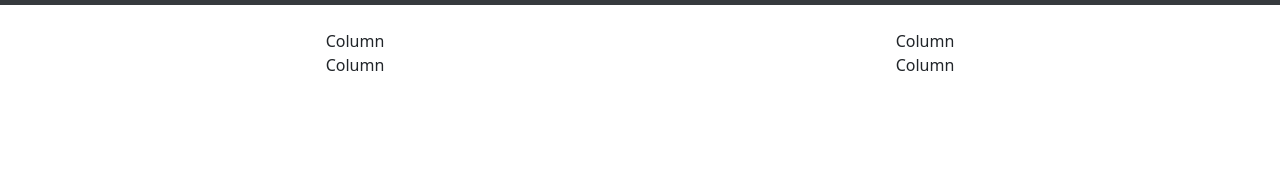
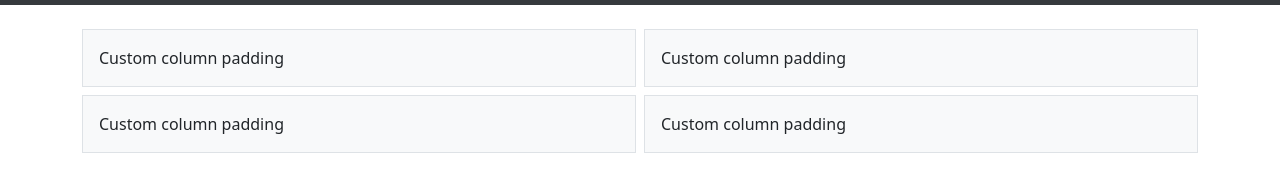
Before and after one commit to rollmageddon-quest/site, a plain HTML site: page index.html in a window 1280 px wide. Shown: the part 51-242 px from the top of the page. Drawn offline with nearby package versions, Linux system fonts and the light colour scheme.

Commit message:
Update index.html

```diff
--- a/index.html
+++ b/index.html
@@ -45,17 +45,21 @@
       </div>
     </div>
   </nav>
-
-      <center>
       <div class="container">
-  <div class="row row-cols-2">
-    <div class="col">Column</div>
-    <div class="col">Column</div>
-    <div class="col">Column</div>
-    <div class="col">Column</div>
+  <div class="row g-2">
+    <div class="col-6">
+      <div class="p-3 border bg-light">Custom column padding</div>
+    </div>
+    <div class="col-6">
+      <div class="p-3 border bg-light">Custom column padding</div>
+    </div>
+    <div class="col-6">
+      <div class="p-3 border bg-light">Custom column padding</div>
+    </div>
+    <div class="col-6">
+      <div class="p-3 border bg-light">Custom column padding</div>
+    </div>
   </div>
 </div>
-      </center>
-
   </body>
 </html>
```
